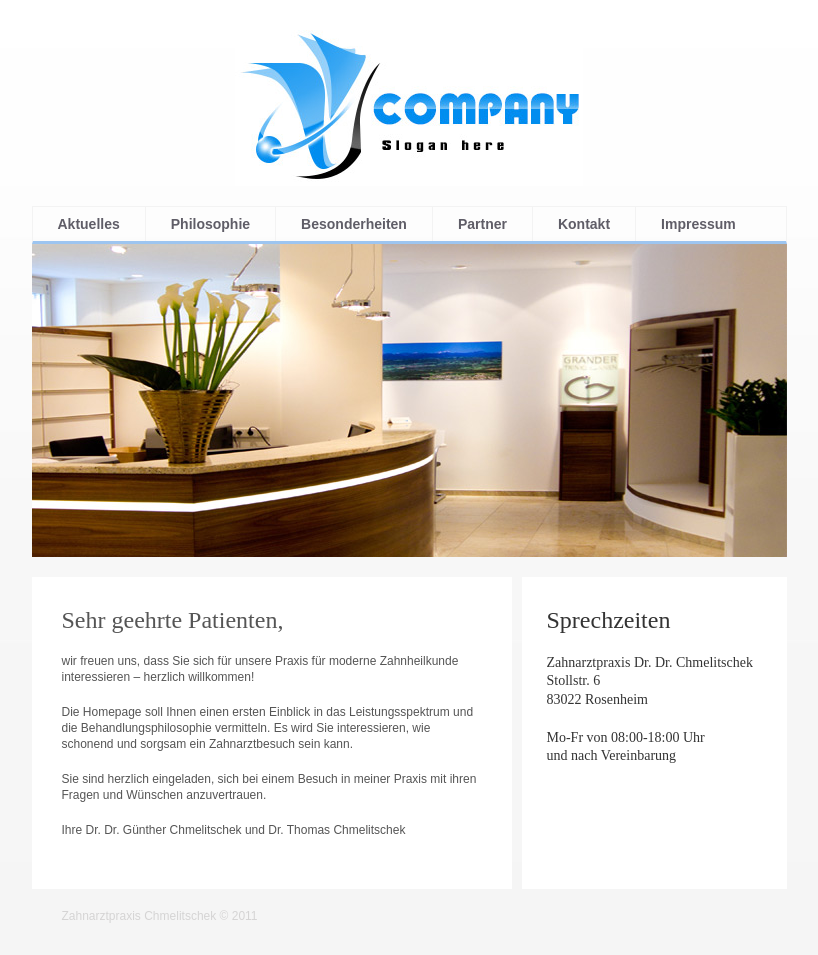
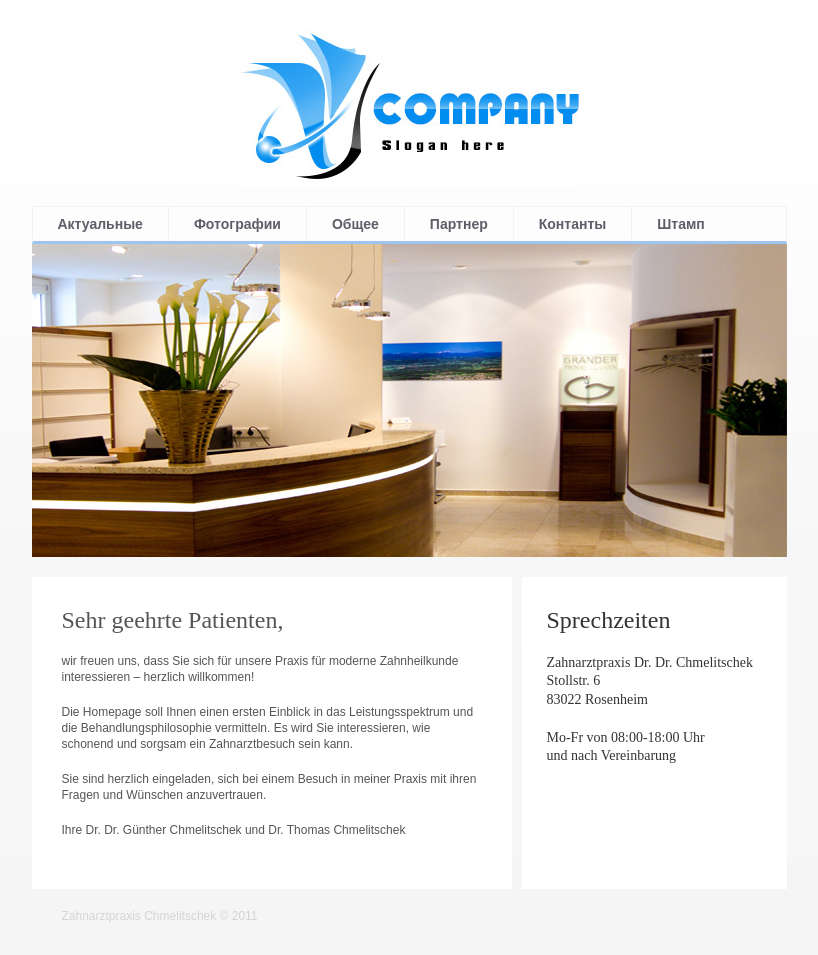
Before and after one commit to Mixazz/site1, a plain HTML site: page index.html in a window 1280 px wide. Shown: the whole page, without its empty margins (231-1049 px from the left). Drawn offline with Linux system fonts and the light colour scheme.

Commit message:
Руссификация

```diff
--- a/index.html
+++ b/index.html
@@ -8,7 +8,7 @@
 
     <link rel="stylesheet" type="text/css" href="style.css" />
 
-    <title>Мини сайт -шиблон</title>
+    <title>Мини сайт -шиблон </title>
   </head>
 
 <body>
@@ -16,12 +16,12 @@
       <div class="header">
         <a href="#"><img class="logo" src="images/logo-img.jpg" alt="company logo" /></a>
         <ul class="menu">
-          <li><a href="#">  Aktuelles</a></li>
-          <li><a href="#">Philosophie</a></li>
-          <li><a href="#">Besonderheiten</a></li>
-          <li><a href="#">Partner</a></li>
-          <li><a href="#">Kontakt</a></li>
-          <li><a href="#">Impressum</a></li>
+          <li><a href="#">  Актуальные</a></li>
+          <li><a href="#">Фотографии</a></li>
+          <li><a href="#">Общее</a></li>
+          <li><a href="#">Партнер</a></li>
+          <li><a href="#">Контанты</a></li>
+          <li><a href="#">Штамп</a></li>
         </ul>
       </div>
       <div class="mine-content">
```
